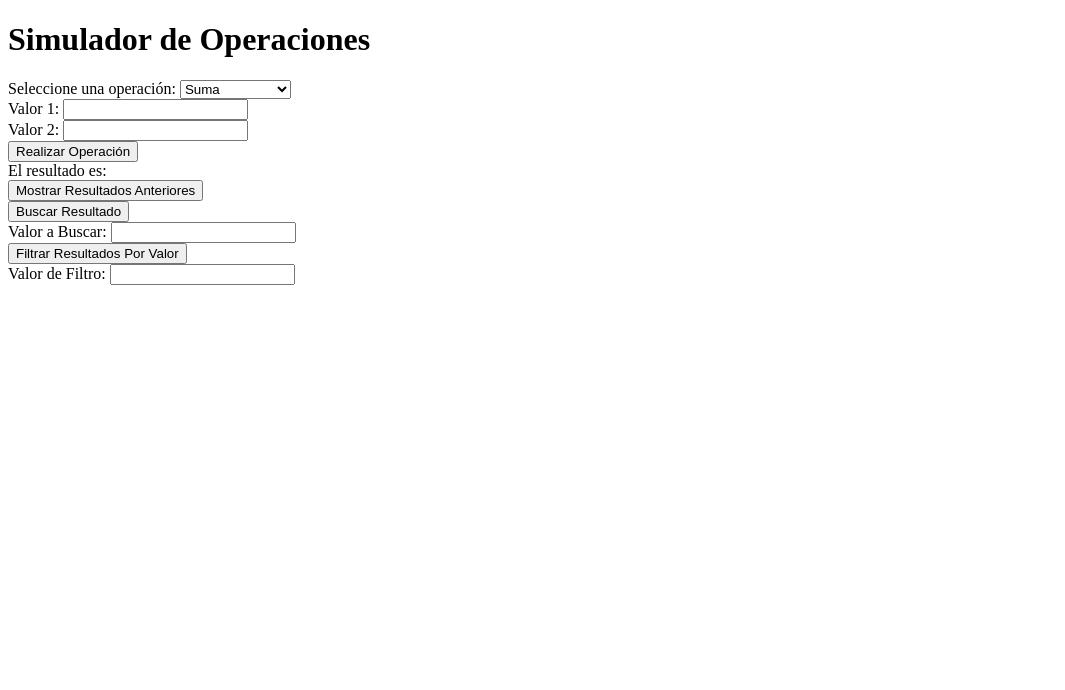
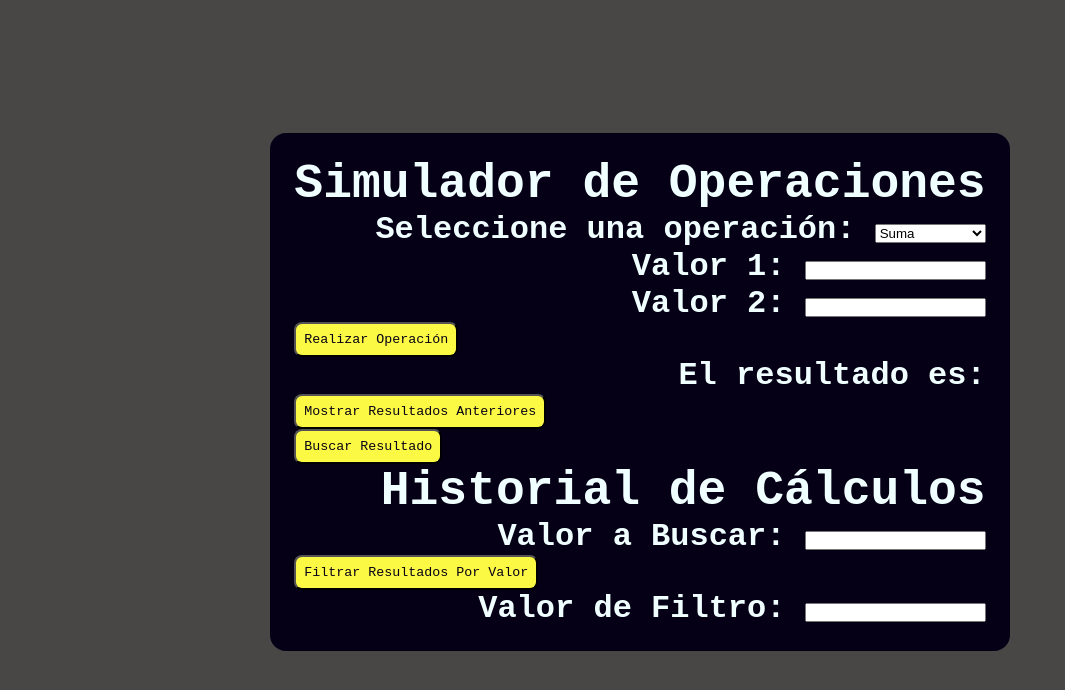
Before and after one commit to TiloGaray13/PrimeraPreEntregaJavaScript, a plain HTML site: page index.html in a window 1280 px wide. Shown: the whole page, without its empty margins (0-1065 px from the left). Drawn offline with nearby package versions, Linux system fonts and the light colour scheme.

```diff
--- /dev/null
+++ b/css/style.css
@@ -0,0 +1,57 @@
+* {
+    margin: 0;
+    padding: 0;
+    box-sizing: border-box;
+}
+body {
+    min-height: 100vh;
+    background-color: #494646;
+    display: flex;
+    align-items: center;
+    justify-content: center;
+}
+h1{
+    font-family: monospace;
+    text-align: center;
+    color: azure;
+}
+h2{
+    color: azure;
+}
+.calculadora {
+    background-color: #060016;
+    color: azure;
+    display: grid;
+    grid-template-columns: repeat(4, 1fr);
+    width: 350px;
+    max-width: 100%;
+    padding: 1rem;
+    border-radius: 1rem;
+    gap: 0.5rem;
+}
+.pantalla {
+    grid-column: 1 / -1;
+    background-color: #060016;
+    padding: 1.5rem;
+    font-size: 2rem;
+    text-align: right;
+    border-radius: 1rem;
+    margin-bottom: 1rem;
+    font-family: monospace;
+    font-weight: 600;
+}
+.btn {
+    background-color: #FCF944;
+    color: #060016;
+    padding: .5rem .5rem;
+    gap: .5rem;
+    display: flex;
+    justify-content: center;
+    align-items: center;
+    border-radius: .5rem;
+    cursor: pointer;
+    font-family: monospace;
+}
+.letras {
+    color: azure;
+}
--- a/index.html
+++ b/index.html
@@ -4,11 +4,12 @@
     <meta charset="UTF-8">
     <meta name="viewport" content="width=device-width, initial-scale=1.0">
     <title>Simulador de Operaciones</title>
-</head>
+    <link rel="stylesheet" href="./css/style.css"></head>
 <body>
+    <section class="pantalla">
     <h1>Simulador de Operaciones</h1>
     <div>
-        <label for="operacion">Seleccione una operación: </label>
+        <label class="letras" for="operacion">Seleccione una operación: </label>
         <select id="operacion">
             <option value="suma">Suma</option>
             <option value="resta">Resta</option>
@@ -19,32 +20,44 @@
         </select>
     </div>
     <div>
-        <label for="valor1">Valor 1: </label>
+        <label class="letras" for="valor1">Valor 1: </label>
         <input type="number" id="valor1">
     </div>
     <div>
-        <label for="valor2">Valor 2: </label>
+        <label class="letras" for="valor2">Valor 2: </label>
         <input type="number" id="valor2">
     </div>
-    <button id="realizarOperacion">Realizar Operación</button>
-    <div id="resultado">El resultado es: </div>
+    <button class="btn" id="realizarOperacion">Realizar Operación</button>
+    <div class="letras" id="resultado">El resultado es: </div>
     <div>
-        <button id="mostrarResultadosAnteriores">Mostrar Resultados Anteriores</button>
+        <button class="btn" id="mostrarResultadosAnteriores">Mostrar Resultados Anteriores</button>
     </div>
     <div>
-        <button id="buscarResultado">Buscar Resultado</button>
+        <button class="btn" id="buscarResultado">Buscar Resultado</button>
     </div>
+    <div class="historial">
+        <h2>Historial de Cálculos</h2>
+        <ul id="historialLista"></ul>
+    </div>
+
     <div>
-        <label for="valorBuscado">Valor a Buscar: </label>
+        <label class="letras" for="valorBuscado">Valor a Buscar: </label>
         <input type="number" id="valorBuscado">
     </div>
     <div>
-        <button id="filtrarResultadosPorValor">Filtrar Resultados Por Valor</button>
+        <button class="btn" id="filtrarResultadosPorValor">Filtrar Resultados Por Valor</button>
     </div>
     <div>
-        <label for="valorFiltro">Valor de Filtro: </label>
+        <label class="letras" for="valorFiltro">Valor de Filtro: </label>
         <input type="number" id="valorFiltro">
     </div>
+    </section>
+
+
+
+
+
+    <script src="https://code.jquery.com/jquery-3.6.0.min.js"></script>
     <script src="./js/main.js"></script>
 </body>
 </html>
--- a/js/main.js
+++ b/js/main.js
@@ -117,7 +117,7 @@
 }
 
 // Asignar eventos a los botones
-realizarOperacionButton.addEventListener("click", realizarOperacion);
+$("#realizarOperacion").click(realizarOperacion);
 mostrarResultadosAnterioresButton.addEventListener("click", mostrarResultadosAnteriores);
 buscarResultadoButton.addEventListener("click", buscarResultado);
 filtrarResultadosPorValorButton.addEventListener("click", filtrarResultadosPorValor);
@@ -150,3 +150,16 @@
 function calcularPorcentaje(numero, porcentaje) {
     return (numero * porcentaje) / 100;
 }
+
+// Ejemplo de uso de Fetch para obtener datos de una API
+function obtenerDatosDeAPI() {
+    fetch('https://api.example.com/data')
+        .then(response => response.json())
+        .then(data => {
+            // Realiza acciones con los datos obtenidos de la API
+            console.log(data);
+        })
+        .catch(error => {
+            console.error('Error al obtener datos de la API:', error);
+        });
+}
```
